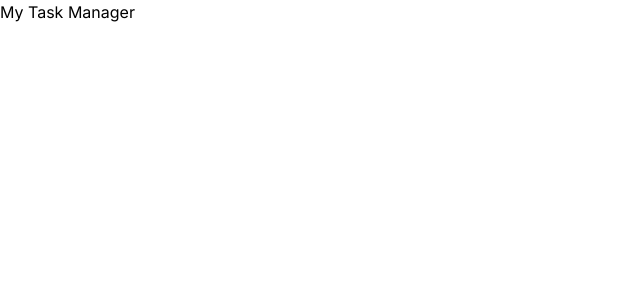
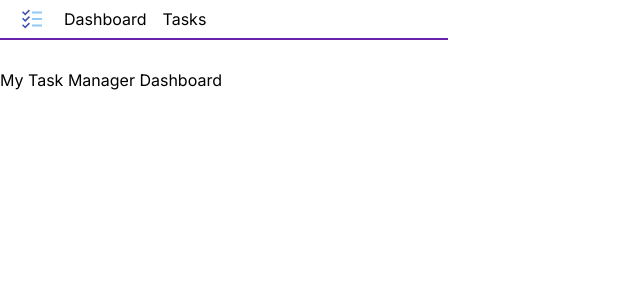
Before and after one commit to krisbailey7676/joy-of-coding--internship-solo-project, a Next.js app in the folder task-manager/: page / in a window 1280 px wide. Shown: the top 300 px of the page, without its empty margins (0-640 px from the left). Built offline with nearby package versions, Linux system fonts and the light colour scheme.

Commit message:
Creating NavBar

```diff
--- /dev/null
+++ b/task-manager/app/NavBar.tsx
@@ -0,0 +1,23 @@
+import Link from "next/link";
+import React from "react";
+import { FcTodoList } from "react-icons/fc";
+
+const NavBar = () => {
+  return (
+    <nav className="flex space-x-5 h-10 border-b-2 border-purple-800 max-w-md mb-7 px-5 items-center">
+      <Link href="/">
+        <FcTodoList className="text-2xl" />
+      </Link>
+      <ul className="flex space-x-4">
+        <li>
+          <Link href="/">Dashboard</Link>
+        </li>
+        <li>
+          <Link href="/tasks">Tasks</Link>
+        </li>
+      </ul>
+    </nav>
+  );
+};
+
+export default NavBar;
--- a/task-manager/app/layout.tsx
+++ b/task-manager/app/layout.tsx
@@ -1,6 +1,7 @@
 import type { Metadata } from "next";
 import { Inter } from "next/font/google";
 import "./globals.css";
+import NavBar from "./NavBar";
 
 const inter = Inter({ subsets: ["latin"] });
 
@@ -16,7 +17,10 @@ export default function RootLayout({
 }>) {
   return (
     <html lang="en">
-      <body className={inter.className}>{children}</body>
+      <body className={inter.className}>
+        <NavBar />
+        <main>{children}</main>
+      </body>
     </html>
   );
 }
--- a/task-manager/app/page.tsx
+++ b/task-manager/app/page.tsx
@@ -1,3 +1,5 @@
+import NavBar from "./NavBar";
+
 export default function Home() {
-  return <div>My Task Manager</div>;
+  return <div>My Task Manager Dashboard</div>;
 }
```
Also changed, not shown: task-manager/package.json (+6 -5 lines), 1 other file (tests, documents, lock files or other folders).
